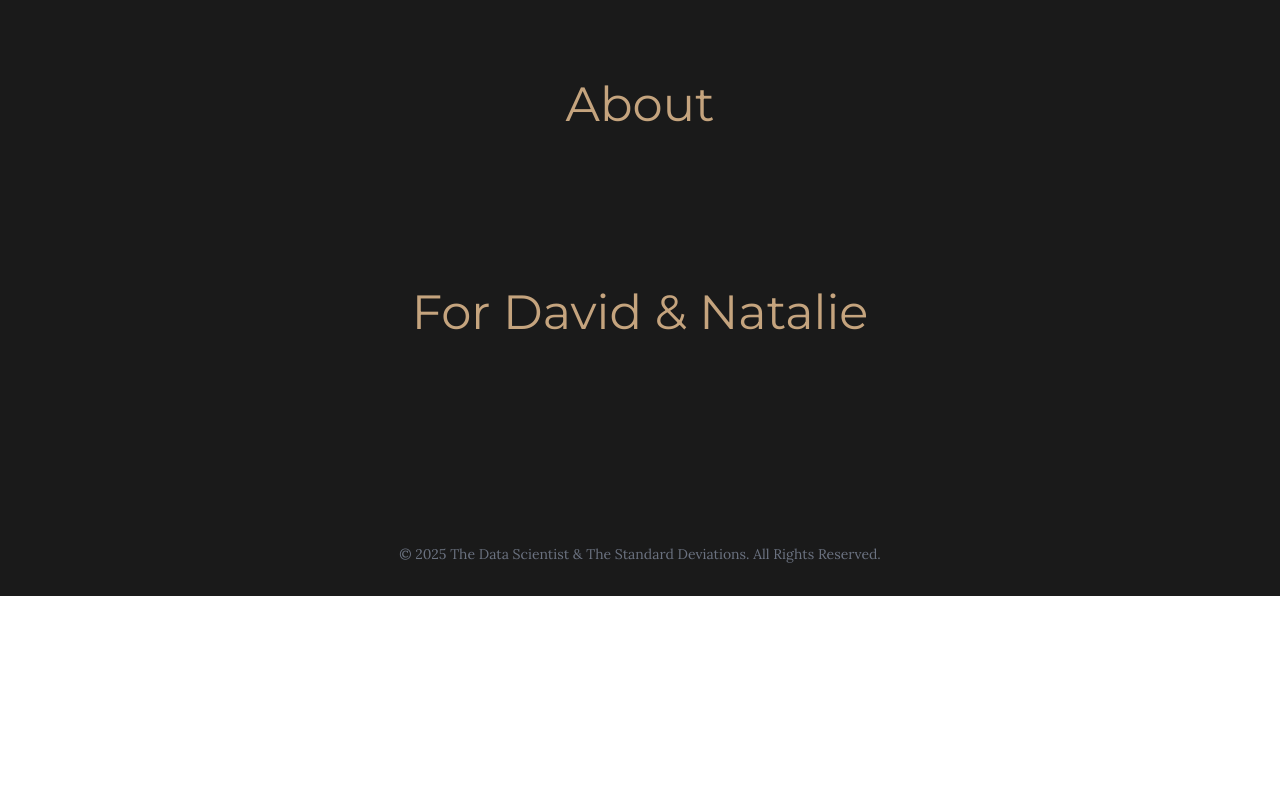
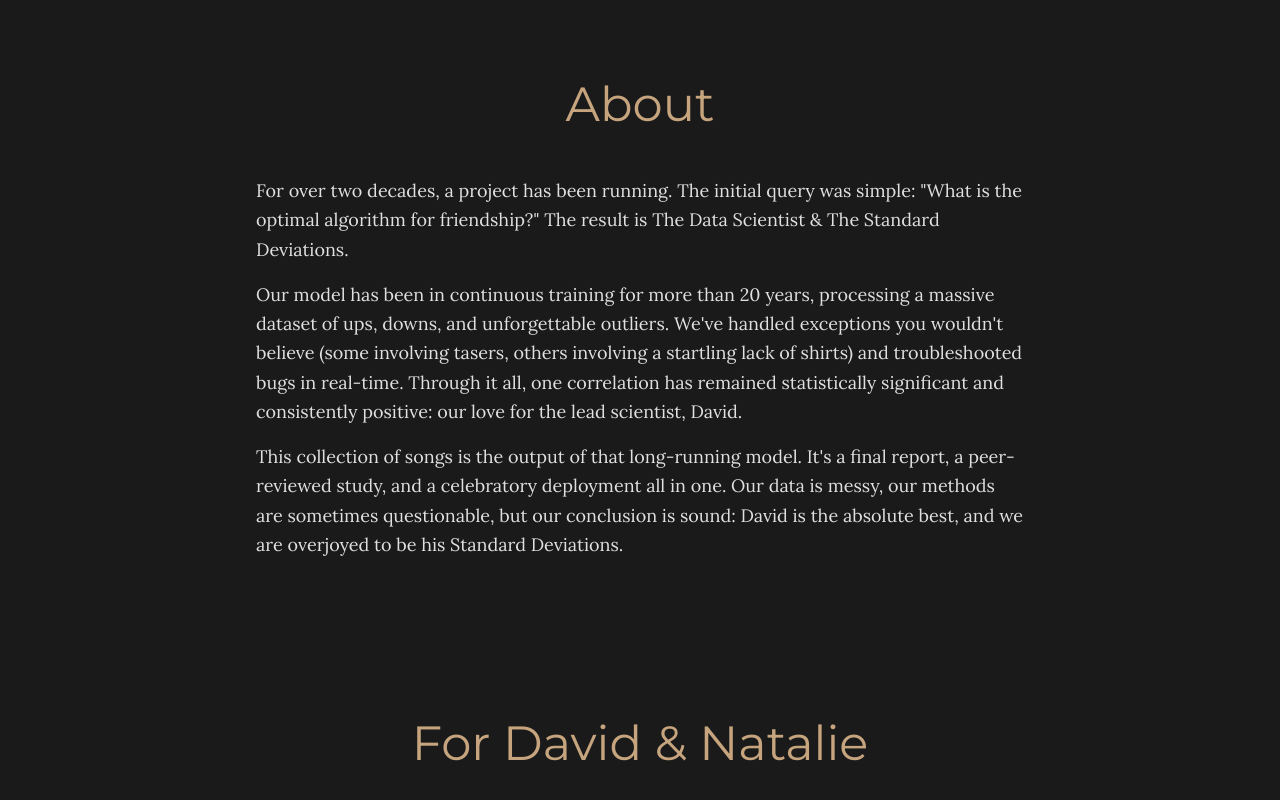
Before and after one commit to ParcelScott/ProprietaryMan, a React (Vite) app: page / in a window 1280 px wide. Shown: the part 1364-2164 px from the top of the page. Before the commit the page ends 1960 px from the top, so only its background shows below. Built offline with nearby package versions, Linux system fonts and the light colour scheme.

Commit message:
feat: Add text to About section

```diff
--- a/src/App.jsx
+++ b/src/App.jsx
@@ -71,9 +71,15 @@ function App() {
 
         <section id="about" className="mb-24 pt-16">
           <h2 className="text-5xl font-heading text-center mb-12 text-primary">About</h2>
-          <div className="max-w-3xl mx-auto leading-relaxed text-lg">
+          <div className="max-w-3xl mx-auto leading-relaxed text-lg space-y-4">
             <p>
-              {/* Bio will go here */}
+              For over two decades, a project has been running. The initial query was simple: "What is the optimal algorithm for friendship?" The result is The Data Scientist & The Standard Deviations.
+            </p>
+            <p>
+              Our model has been in continuous training for more than 20 years, processing a massive dataset of ups, downs, and unforgettable outliers. We've handled exceptions you wouldn't believe (some involving tasers, others involving a startling lack of shirts) and troubleshooted bugs in real-time. Through it all, one correlation has remained statistically significant and consistently positive: our love for the lead scientist, David.
+            </p>
+            <p>
+              This collection of songs is the output of that long-running model. It's a final report, a peer-reviewed study, and a celebratory deployment all in one. Our data is messy, our methods are sometimes questionable, but our conclusion is sound: David is the absolute best, and we are overjoyed to be his Standard Deviations.
             </p>
           </div>
         </section>
```
